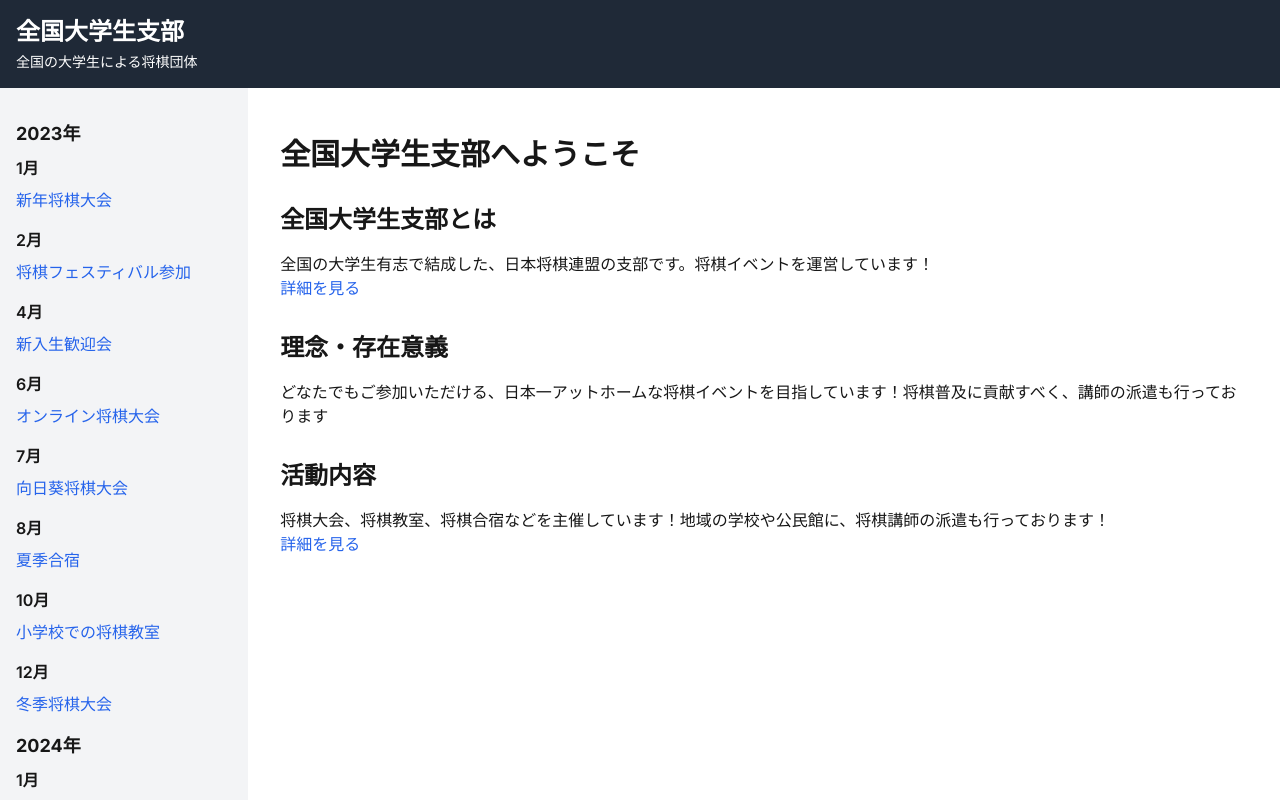
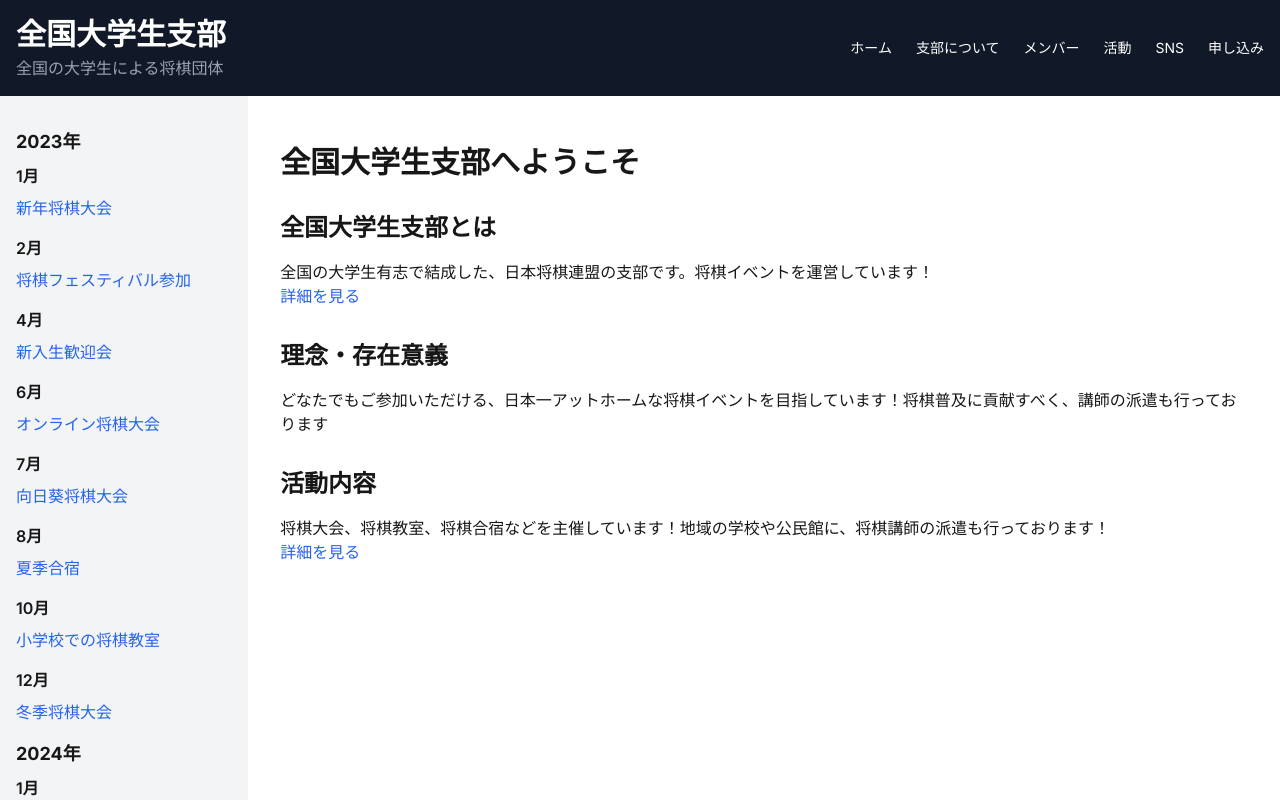
Before and after one commit to DaikiKazusaki/shibu-webpage, a Next.js app: page / in a window 1280 px wide. Shown: the top 800 px of the page. Built offline with nearby package versions, Linux system fonts and the light colour scheme.

Commit message:
fix header

```diff
--- a/app/components/Header.tsx
+++ b/app/components/Header.tsx
@@ -5,59 +5,51 @@ import { useState } from "react"
 export default function Header() {
   const [isMenuOpen, setIsMenuOpen] = useState(false)
 
+  const navItems = [
+    { href: "/", label: "ホーム" },
+    { href: "/about", label: "支部について" },
+    { href: "/members", label: "メンバー" },
+    { href: "/activities", label: "活動" },
+    { href: "/sns", label: "SNS" },
+    { href: "/apply", label: "申し込み" },
+  ]
+
   return (
-    <header className="bg-gray-800 text-white p-4">
-      <nav className="container mx-auto flex justify-between items-center">
-        <div className="text-center md:text-left">
-          <Link href="/" className="text-xl md:text-2xl font-bold">
-            全国大学生支部
+    <header className="bg-gray-900 text-white">
+      <div className="container mx-auto px-4 flex justify-between items-center py-4">
+        {/* Title Section */}
+        <div className="py-0">
+          <Link href="/" className="block">
+            <h1 className="text-2xl md:text-3xl font-bold">全国大学生支部</h1>
+            <p className="text-gray-400 mt-1">全国の大学生による将棋団体</p>
           </Link>
-          <p className="text-sm mt-1">全国の大学生による将棋団体</p>
         </div>
-        <ul className={`md:hidden ${isMenuOpen ? "block" : "hidden"} mt-4 space-y-2`}>
-          <li>
-            <Link href="/" className="block py-2">
-              ホーム
-            </Link>
-          </li>
-          <li>
-            <Link href="/about" className="block py-2">
-              支部について
-            </Link>
-          </li>
-          <li>
-            <Link href="/members" className="block py-2">
-              メンバー
-            </Link>
-          </li>
-          <li>
-            <Link href="/activities" className="block py-2">
-              活動
-            </Link>
-          </li>
-          <li>
-            <Link href="/sns" className="block py-2">
-              SNS
-            </Link>
-          </li>
-          <li>
-            <Link href="/apply" className="block py-2">
-              申し込み
-            </Link>
-          </li>
-        </ul>
-        <button className="md:hidden" onClick={() => setIsMenuOpen(!isMenuOpen)}>
-          <svg
-            className="w-6 h-6"
-            fill="none"
-            stroke="currentColor"
-            viewBox="0 0 24 24"
-            xmlns="http://www.w3.org/2000/svg"
+
+        {/* Navigation Section */}
+        <nav className="flex items-center">
+          {/* Mobile Menu Button */}
+          <button className="md:hidden" onClick={() => setIsMenuOpen(!isMenuOpen)}>
+            <span className="text-sm">{isMenuOpen ? "閉じる" : "メニュー"}</span>
+          </button>
+
+          {/* Navigation Links */}
+          <ul
+            className={`
+            md:flex md:space-x-6
+            ${isMenuOpen ? "absolute top-full left-0 right-0 bg-gray-900 p-4" : "hidden"}
+            md:static md:bg-transparent md:p-0 md:flex
+          `}
           >
-            <path strokeLinecap="round" strokeLinejoin="round" strokeWidth={2} d="M4 6h16M4 12h16M4 18h16" />
-          </svg>
-        </button>
-      </nav>
+            {navItems.map((item) => (
+              <li key={item.href} className="md:inline-block">
+                <Link href={item.href} className="hover:text-gray-300 text-sm block py-2 md:py-0">
+                  {item.label}
+                </Link>
+              </li>
+            ))}
+          </ul>
+        </nav>
+      </div>
     </header>
   )
 }
```
